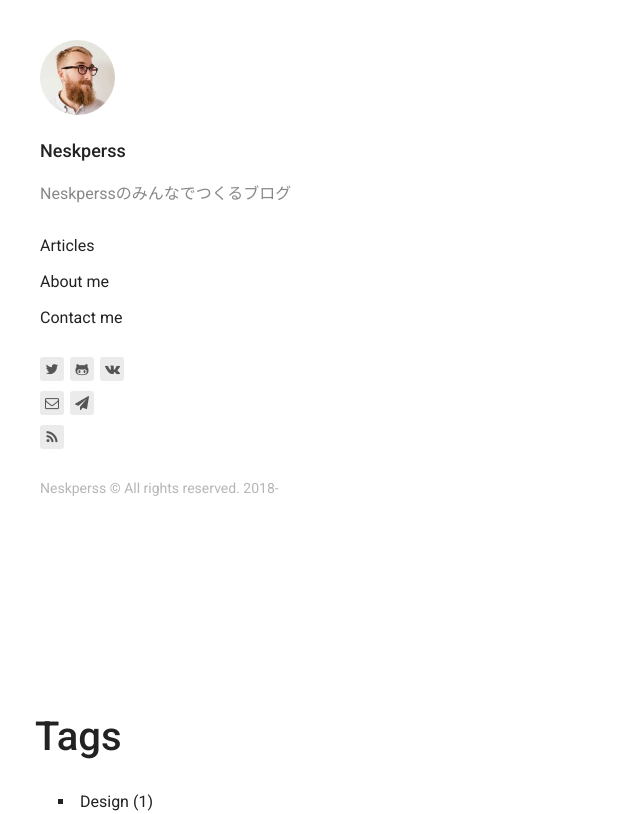
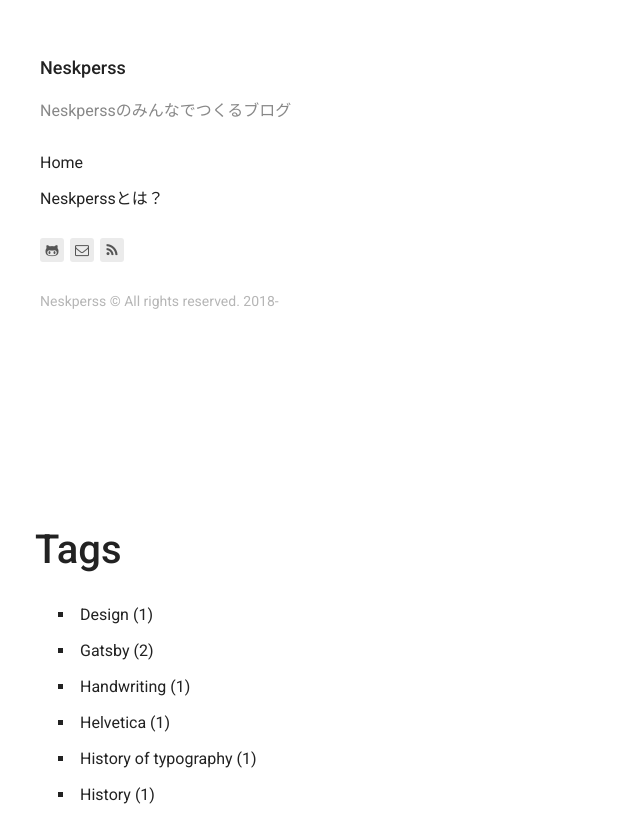
Before and after one commit to nekspress/nekspress-blog, a Gatsby site: page /tags in a window 1280 px wide. Shown: the top 814 px of the page, without its empty margins (0-640 px from the left). Built offline with nearby package versions, Linux system fonts and the light colour scheme; Gatsby itself is replaced by a stand-in of ours; some packages are replaced by stand-ins of ours.

Commit message:
settingOK

```diff
--- a/gatsby-config.js
+++ b/gatsby-config.js
@@ -11,26 +11,18 @@
     disqusShortname: '',
     menu: [
       {
-        label: 'Articles',
+        label: 'Home',
         path: '/',
       },
       {
-        label: 'About me',
+        label: 'Neskperssとは？',
         path: '/about/',
-      },
-      {
-        label: 'Contact me',
-        path: '/contact/',
       },
     ],
     author: {
       name: 'Neskperss',
       email: '#',
-      telegram: '#',
-      twitter: '#',
-      github: '#',
-      rss: '#',
-      vk: '#',
+      gitlab: '#',
     },
   },
   plugins: [
--- a/src/components/Links/index.jsx
+++ b/src/components/Links/index.jsx
@@ -8,7 +8,7 @@
     const links = {
       telegram: author.telegram,
       twitter: author.twitter,
-      github: author.github,
+      github: author.gitlab,
       vk: author.vk,
       rss: author.rss,
       email: author.email,
@@ -19,16 +19,7 @@
         <ul className="links__list">
           <li className="links__list-item">
             <a
-              href={`https://www.twitter.com/${links.twitter}`}
-              target="_blank"
-              rel="noopener noreferrer"
-            >
-              <i className="icon-twitter" />
-            </a>
-          </li>
-          <li className="links__list-item">
-            <a
-              href={`https://www.github.com/${links.github}`}
+              href={`https://www.gitlab.com/${links.gitlab}`}
               target="_blank"
               rel="noopener noreferrer"
             >
@@ -36,28 +27,10 @@
             </a>
           </li>
           <li className="links__list-item">
-            <a
-              href={`https://www.vk.com/${links.vk}`}
-              target="_blank"
-              rel="noopener noreferrer"
-            >
-              <i className="icon-vkontakte" />
-            </a>
-          </li>
-        </ul>
-        <ul className="links__list">
-          <li className="links__list-item">
             <a href={`mailto:${links.email}`}>
               <i className="icon-mail" />
             </a>
           </li>
-          <li className="links__list-item">
-            <a href={`telegram:${links.telegram}`}>
-              <i className="icon-paper-plane" />
-            </a>
-          </li>
-        </ul>
-        <ul className="links__list">
           <li className="links__list-item">
             <a href={links.rss}>
               <i className="icon-rss" />
--- a/src/components/Post/index.jsx
+++ b/src/components/Post/index.jsx
@@ -20,7 +20,7 @@
             className="post__meta-time"
             dateTime={moment(date).format('MMMM D, YYYY')}
           >
-            {moment(date).format('MMMM YYYY')}
+            {moment(date).format('YY,MM/DD')}
           </time>
           <span className="post__meta-divider" />
           <span className="post__meta-category" key={categorySlug}>
--- a/src/components/Sidebar/index.jsx
+++ b/src/components/Sidebar/index.jsx
@@ -14,25 +14,17 @@
       subtitle,
       copyright,
       menu,
+      title
     } = this.props.data.site.siteMetadata
     const isHomePage = get(location, 'pathname', '/') === '/'
 
     /* eslint-disable jsx-a11y/img-redundant-alt */
     const authorBlock = (
       <div>
-        <Link to="/">
-          <img
-            src={profilePic}
-            className="sidebar__author-photo"
-            width="75"
-            height="75"
-            alt={author.name}
-          />
-        </Link>
         {isHomePage ? (
           <h1 className="sidebar__author-title">
             <Link className="sidebar__author-title-link" to="/">
-              {author.name}
+              {title}
             </Link>
           </h1>
         ) : (
```
